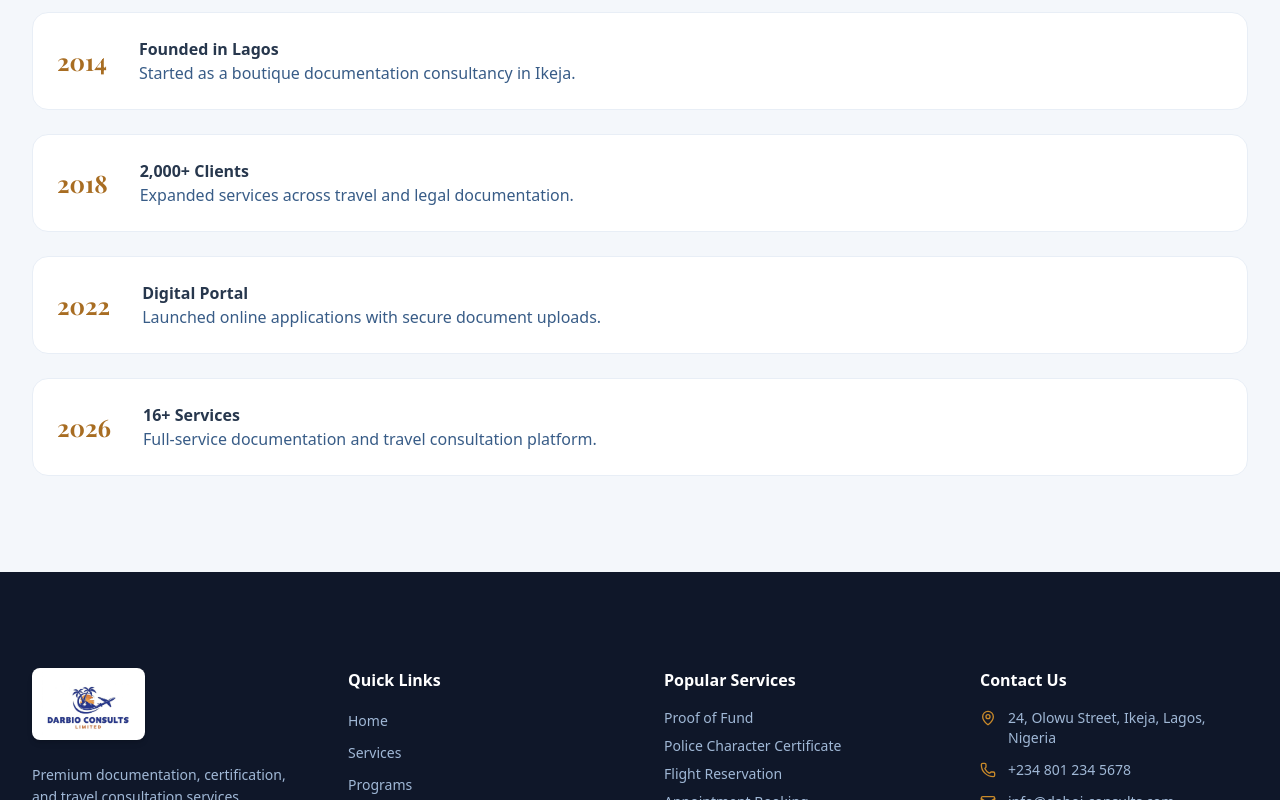
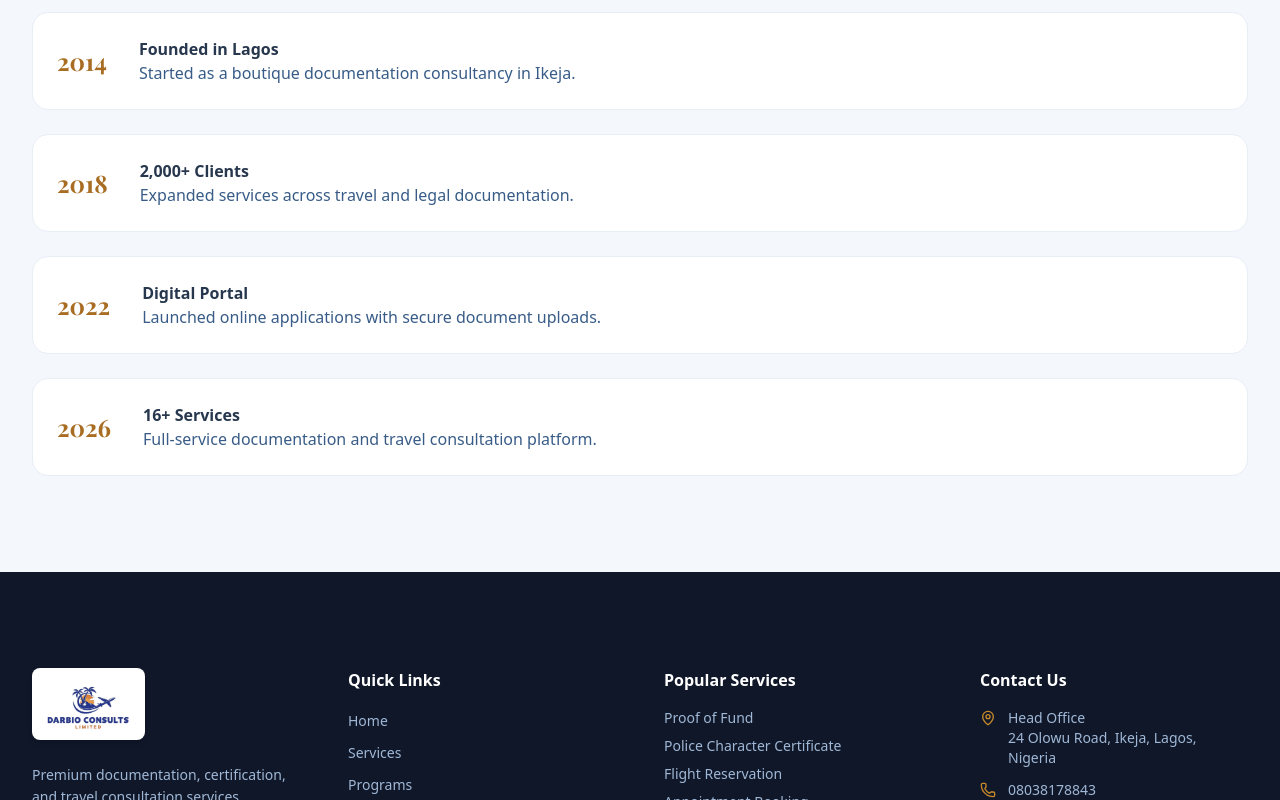
Before and after one commit to Huthkid01/travel-tours, a Next.js app: page /about in a window 1280 px wide. Shown: the part 2000-2800 px from the top of the page. Built offline with nearby package versions, Linux system fonts and the light colour scheme; no server answers; the database is empty; a web font is replaced by a local one.

Commit message:
Update contact details: phone, WhatsApp, and head office address.
Set 08038178843 / 2348038178843 and Head Office at 24 Olowu Road, Ikeja.

Co-authored-by: Cursor <cursoragent@cursor.com>

```diff
--- a/app/contact/page.tsx
+++ b/app/contact/page.tsx
@@ -27,14 +27,16 @@ export default function ContactPage() {
                   <MapPin className="mt-1 h-5 w-5 text-gold-500" />
                   <div>
                     <p className="font-medium">Address</p>
-                    <p className="text-navy-600 dark:text-navy-300">{SITE_CONFIG.address}</p>
+                    <p className="whitespace-pre-line text-navy-600 dark:text-navy-300">
+                      {SITE_CONFIG.addressLines.join("\n")}
+                    </p>
                   </div>
                 </li>
                 <li className="flex items-center gap-4">
                   <Phone className="h-5 w-5 text-gold-500" />
                   <div>
                     <p className="font-medium">Phone</p>
-                    <a href={`tel:${SITE_CONFIG.phone}`} className="text-gold-600 hover:underline">
+                    <a href={`tel:${SITE_CONFIG.phoneTel}`} className="text-gold-600 hover:underline">
                       {SITE_CONFIG.phone}
                     </a>
                   </div>
--- a/components/layout/Footer.tsx
+++ b/components/layout/Footer.tsx
@@ -45,11 +45,13 @@ export function Footer() {
             <ul className="space-y-3 text-sm">
               <li className="flex items-start gap-3">
                 <MapPin className="mt-0.5 h-4 w-4 shrink-0 text-gold-500" />
-                <span className="text-navy-300">{SITE_CONFIG.address}</span>
+                <span className="whitespace-pre-line text-navy-300">
+                  {SITE_CONFIG.addressLines.join("\n")}
+                </span>
               </li>
               <li className="flex items-center gap-3">
                 <Phone className="h-4 w-4 shrink-0 text-gold-500" />
-                <a href={`tel:${SITE_CONFIG.phone}`} className="text-navy-300 hover:text-gold-400">
+                <a href={`tel:${SITE_CONFIG.phoneTel}`} className="text-navy-300 hover:text-gold-400">
                   {SITE_CONFIG.phone}
                 </a>
               </li>
--- a/components/layout/MapEmbed.tsx
+++ b/components/layout/MapEmbed.tsx
@@ -5,7 +5,7 @@ export function MapEmbed() {
     <div className="overflow-hidden rounded-2xl border border-navy-100 shadow-lg dark:border-navy-800">
       <iframe
         title={`${SITE_CONFIG.name} location`}
-        src="https://www.google.com/maps/embed?pb=!1m18!1m12!1m3!1d3964.254!2d3.342!3d6.601!2m3!1f0!2f0!3f0!3m2!1i1024!2i768!4f13.1!3m3!1m2!1s0x103b8d8c8c8c8c8d%3A0x0!2zS2VqYSwgTGFnb3MsIE5pZ2VyaWE!5e0!3m2!1sen!2sng!4v1"
+        src={SITE_CONFIG.mapEmbedUrl}
         width="100%"
         height="320"
         style={{ border: 0 }}
--- a/lib/constants.ts
+++ b/lib/constants.ts
@@ -24,13 +24,16 @@ export const SITE_CONFIG = {
   name: process.env.NEXT_PUBLIC_SITE_NAME || BRAND.name,
   url: getSiteUrl(),
   email: process.env.NEXT_PUBLIC_ADMIN_EMAIL || "info@daboi-consults.com",
-  phone: process.env.NEXT_PUBLIC_ADMIN_PHONE || "+234 801 234 5678",
-  whatsapp: process.env.NEXT_PUBLIC_WHATSAPP_NUMBER || "2348012345678",
-  address: "24, Olowu Street, Ikeja, Lagos, Nigeria",
+  phone: process.env.NEXT_PUBLIC_ADMIN_PHONE || "08038178843",
+  /** E.164 for tel: links (same line as phone / WhatsApp) */
+  phoneTel: "+2348038178843",
+  whatsapp: process.env.NEXT_PUBLIC_WHATSAPP_NUMBER || "2348038178843",
+  address: "Head Office, 24 Olowu Road, Ikeja, Lagos, Nigeria",
+  addressLines: ["Head Office", "24 Olowu Road, Ikeja, Lagos, Nigeria"] as const,
   description:
     "Premium documentation, certification, and travel consultation services. Professional support from application to delivery.",
   mapEmbedUrl:
-    "https://www.google.com/maps/embed?pb=!1m18!1m12!1m3!1d3964.0!2d3.35!3d6.6!2m3!1f0!2f0!3f0!3m2!1i1024!2i768!4f13.1!3m3!1m2!1s0x0%3A0x0!2zNsKwMzYnMDAuMCJOIDPCsDIxJzAwLjAiRQ!5e0!3m2!1sen!2sng!4v1",
+    "https://maps.google.com/maps?q=24+Olowu+Road,+Ikeja,+Lagos,+Nigeria&hl=en&z=16&output=embed",
 };
 
 export const NAV_LINKS = [
```
Also changed, not shown: 2 other files (tests, documents, lock files or other folders).
